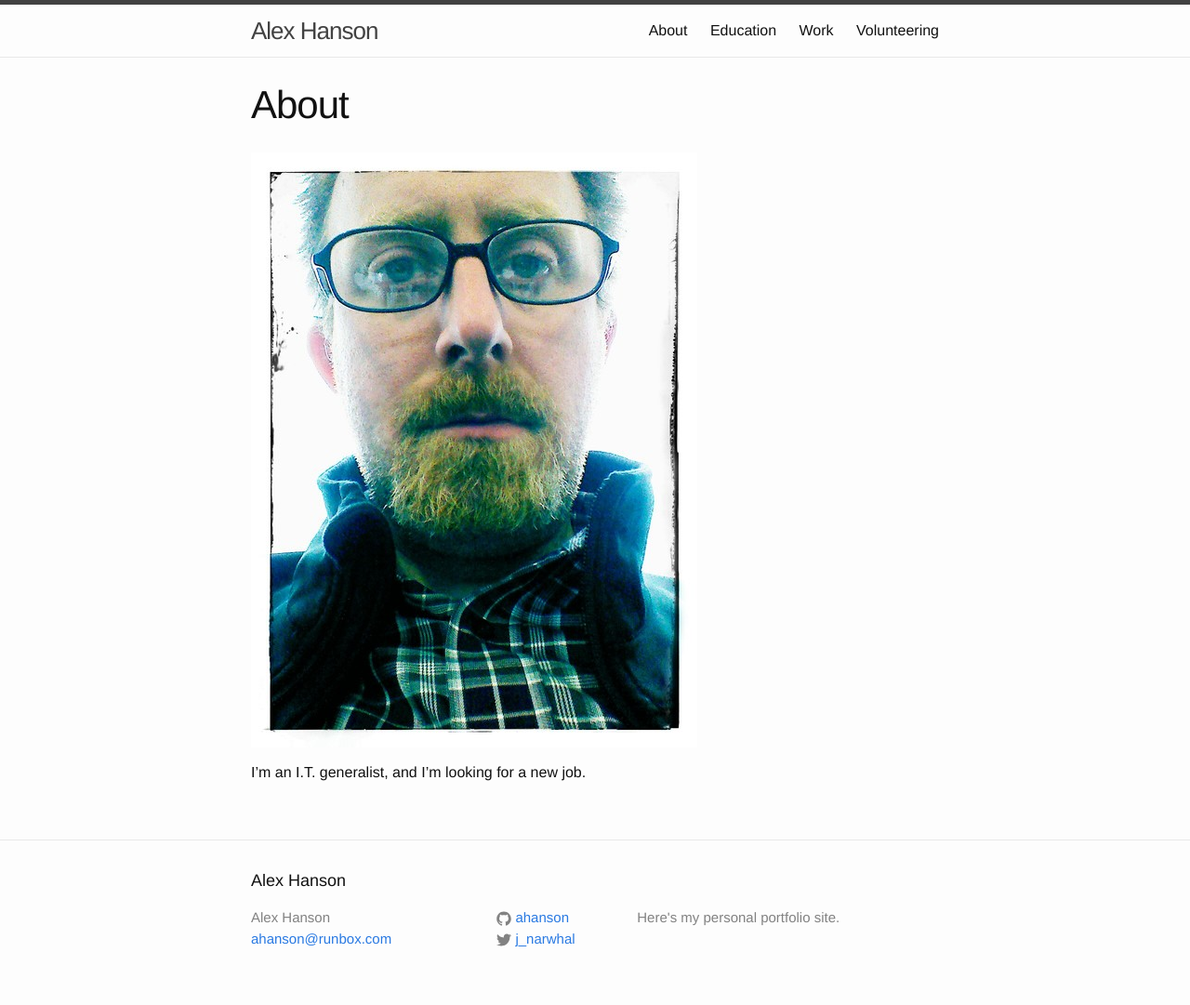
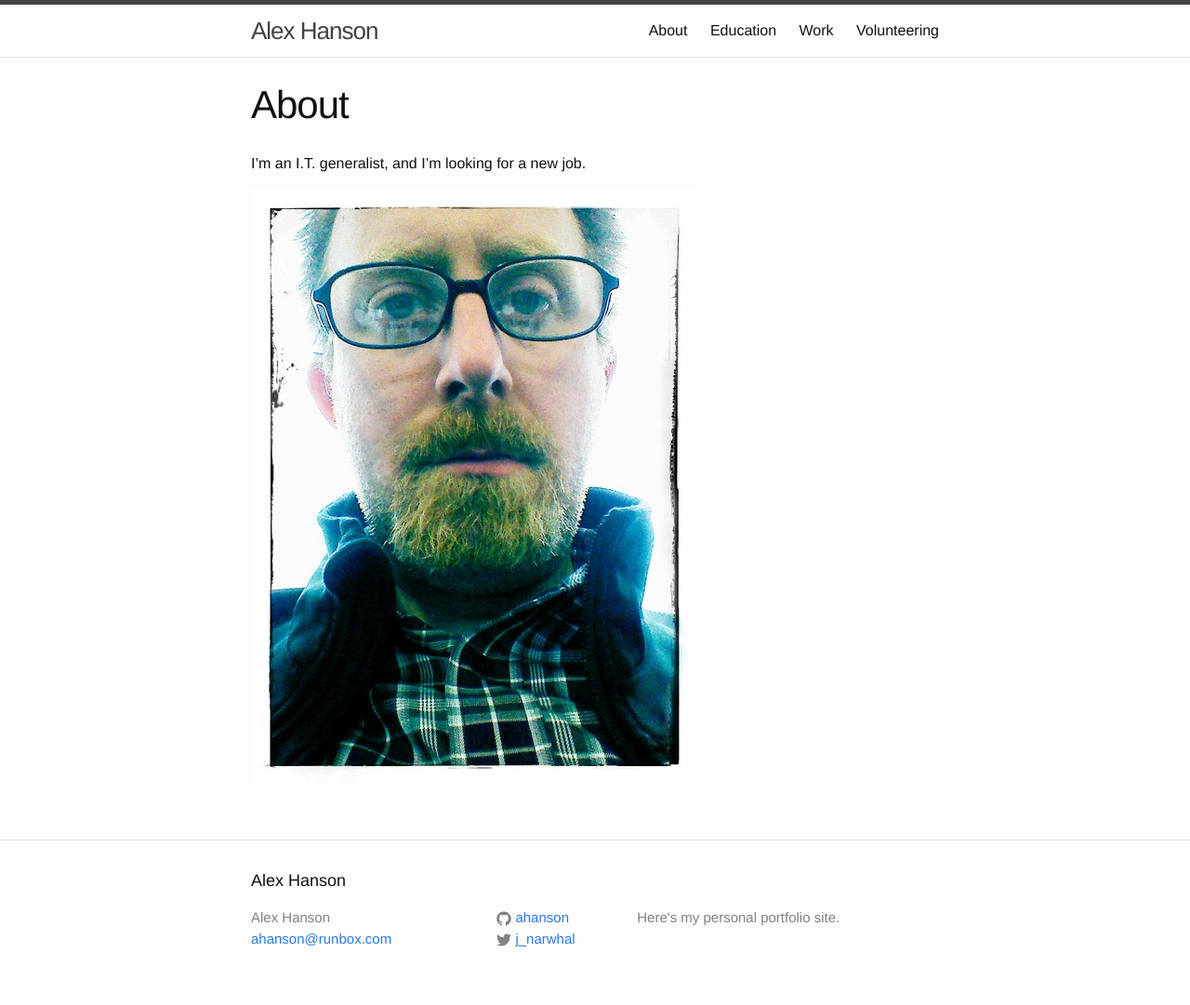
Before and after one commit to ahanson/portfolio-site, a Jekyll site: the page built from about.md, in a window 1280 px wide. Shown: the whole page at 93% size. Built offline with Jekyll 4.4.1, drawn with Linux system fonts in a browser that asks for light colours.

```diff
--- a/about.md
+++ b/about.md
@@ -3,6 +3,6 @@ layout: page
 title: About
 permalink: /about/
 ---
+I'm an I.T. generalist, and I'm looking for a new job.
+
 ![me](/images/profile-picture-01.jpg "Alex Hanson")
-
-I'm an I.T. generalist, and I'm looking for a new job.
```
